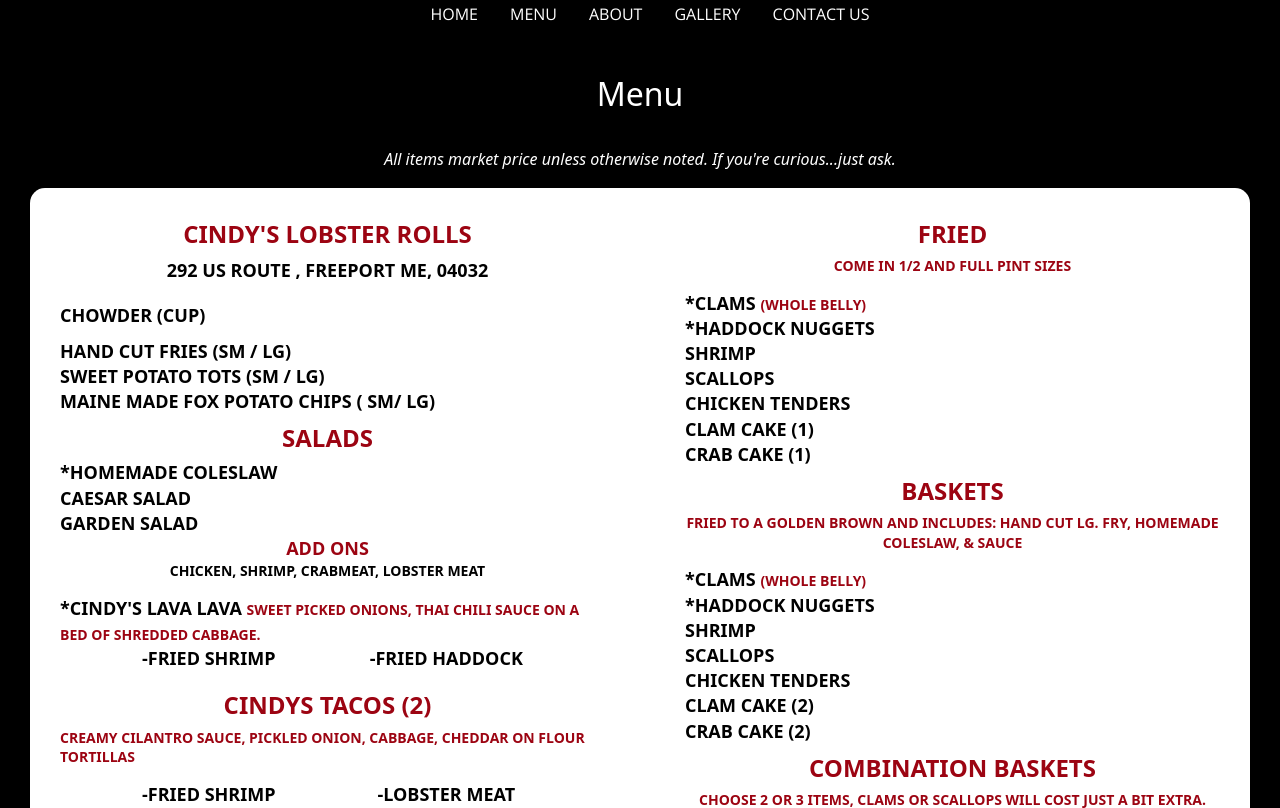
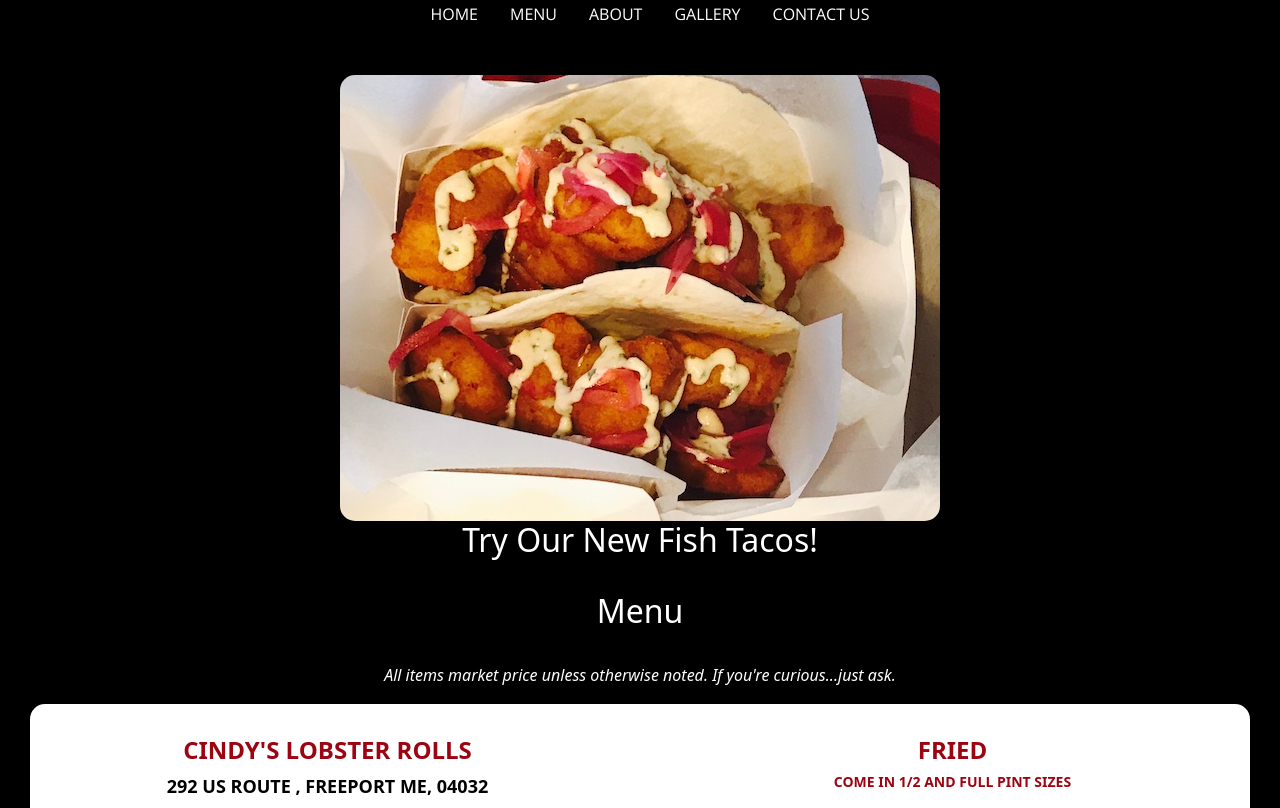
Before and after one commit to tallen1985/cindysLobsterRolls, a PHP site: page / in a window 1280 px wide. Shown: the part 636-1444 px from the top of the page. Run offline with PHP 8.4, Linux system fonts and the light colour scheme.

Commit message:
add fish tacos image

```diff
--- a/assets/css/sass/styles.scss
+++ b/assets/css/sass/styles.scss
@@ -151,3 +151,8 @@
     }
   }
 }
+.newItem {
+  img {
+    border-radius: 15px;
+  }
+}
--- a/assets/css/styles.css
+++ b/assets/css/styles.css
@@ -625,4 +625,8 @@
   transition: all 0.3s ease;
 }
 
+.newItem img {
+  border-radius: 15px;
+}
+
 /*# sourceMappingURL=styles.css.map */
--- a/gallery.php
+++ b/gallery.php
@@ -18,8 +18,6 @@
                     <li class="splide__slide"><img src="assets/images/newImages/tacoAndRoll.jpg"
                             alt="Fish Taco and Roll"></li>
                     <li class="splide__slide"><img src="assets/images/newImages/shrimpRoll.jpg" alt="Shrimp Roll"></li>
-                    <li class="splide__slide"><img src="assets/images/gallery/file1_1618957137 Medium.jpeg"
-                            alt="basket of fried shrimp"></li>
                     <li class="splide__slide"><img src="assets/images/gallery/file2_1618957137 Medium.jpeg"
                             alt="fried clams, coleslaw and fries"></li>
                     <li class="splide__slide"><img src="assets/images/gallery/IMG_0599_1618957172 Medium.jpeg"
--- a/index.php
+++ b/index.php
@@ -1,6 +1,10 @@
 <?php
 include_once "header.php";
 ?>
+<div class="newItem">
+    <img src="assets/images/newImages/fishTaco.jpg" alt="fish taco">
+    <h2>Try Our New Fish Tacos!</h2>
+</div>
 <?php include "menu-snippet.php"; ?>
 <?php include "contact.php" ?>
 <?php
```
Also changed, not shown: assets/images/newImages/fishTaco.jpg (added), 1 other file.
